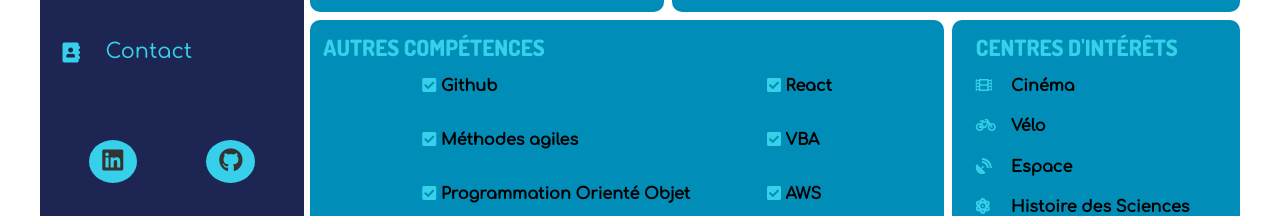
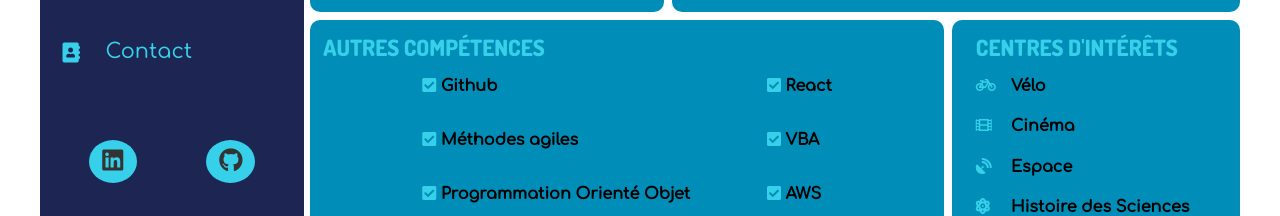
Before and after one commit to Lancin10/SITE-WEB, a React (Create React App) app: page /skills in a window 1280 px wide. Shown: the part 528-744 px from the top of the page. Built offline with nearby package versions, Linux system fonts and the light colour scheme; a web font is replaced by a local one.

Commit message:
Update Hobbies.js

```diff
--- a/src/components/skills/Hobbies.js
+++ b/src/components/skills/Hobbies.js
@@ -6,12 +6,12 @@ const Hobbies = () => {
             <h3>Centres d'intérêts</h3>
             <ul>
                 <li className="hobby">
+                    <i className="fas fa-bicycle"></i>
+                    <span>Vélo</span>
+                </li>
+                <li className="hobby">
                     <i className="fas fa-film"></i>
                     <span>Cinéma</span>
-                </li>
-                <li className="hobby">
-                    <i className="fas fa-bicycle"></i>
-                    <span>Vélo</span>
                 </li>
                 <li className="hobby">
                     <i className="fas fa-satellite-dish"></i>
```
